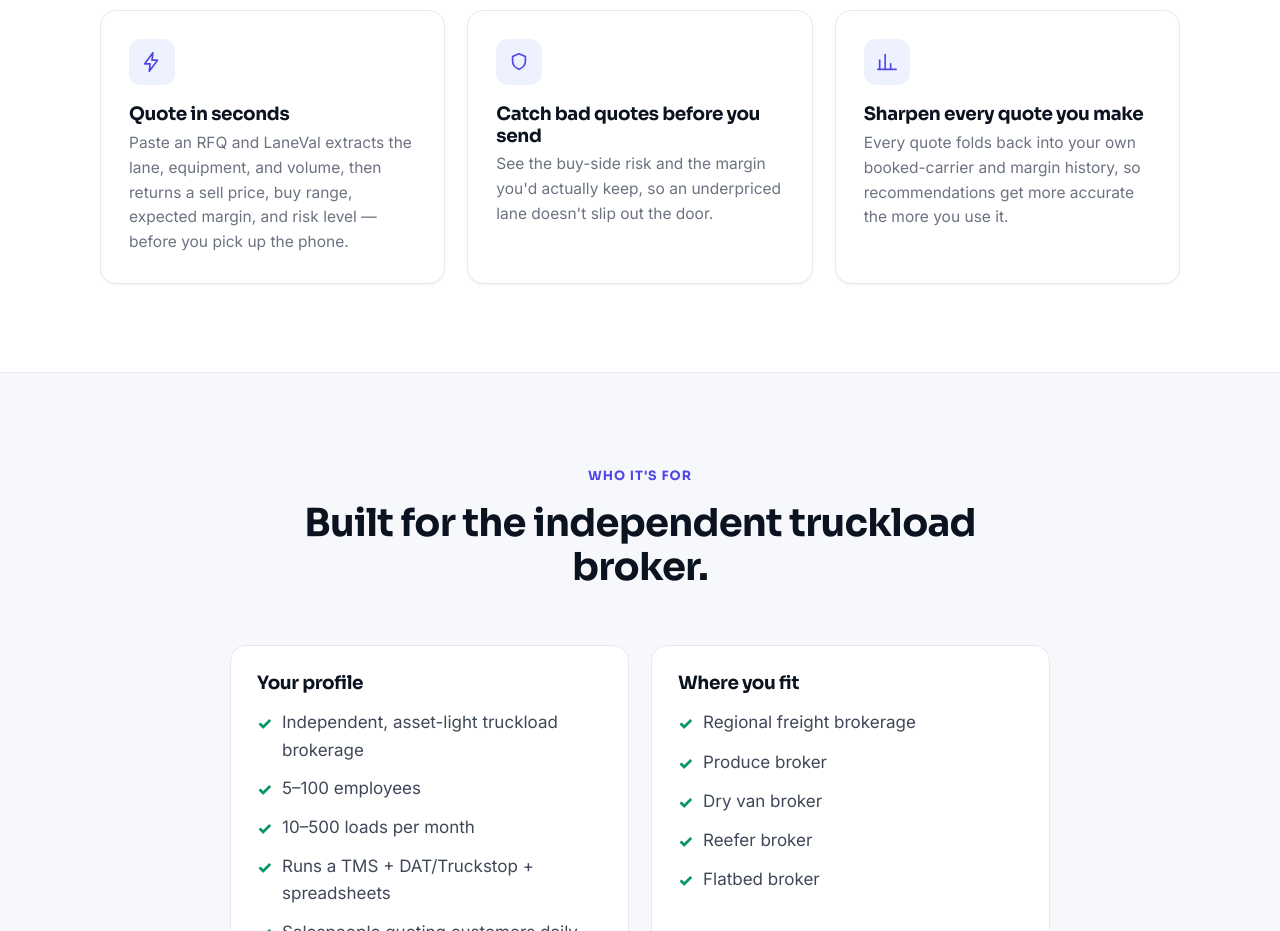
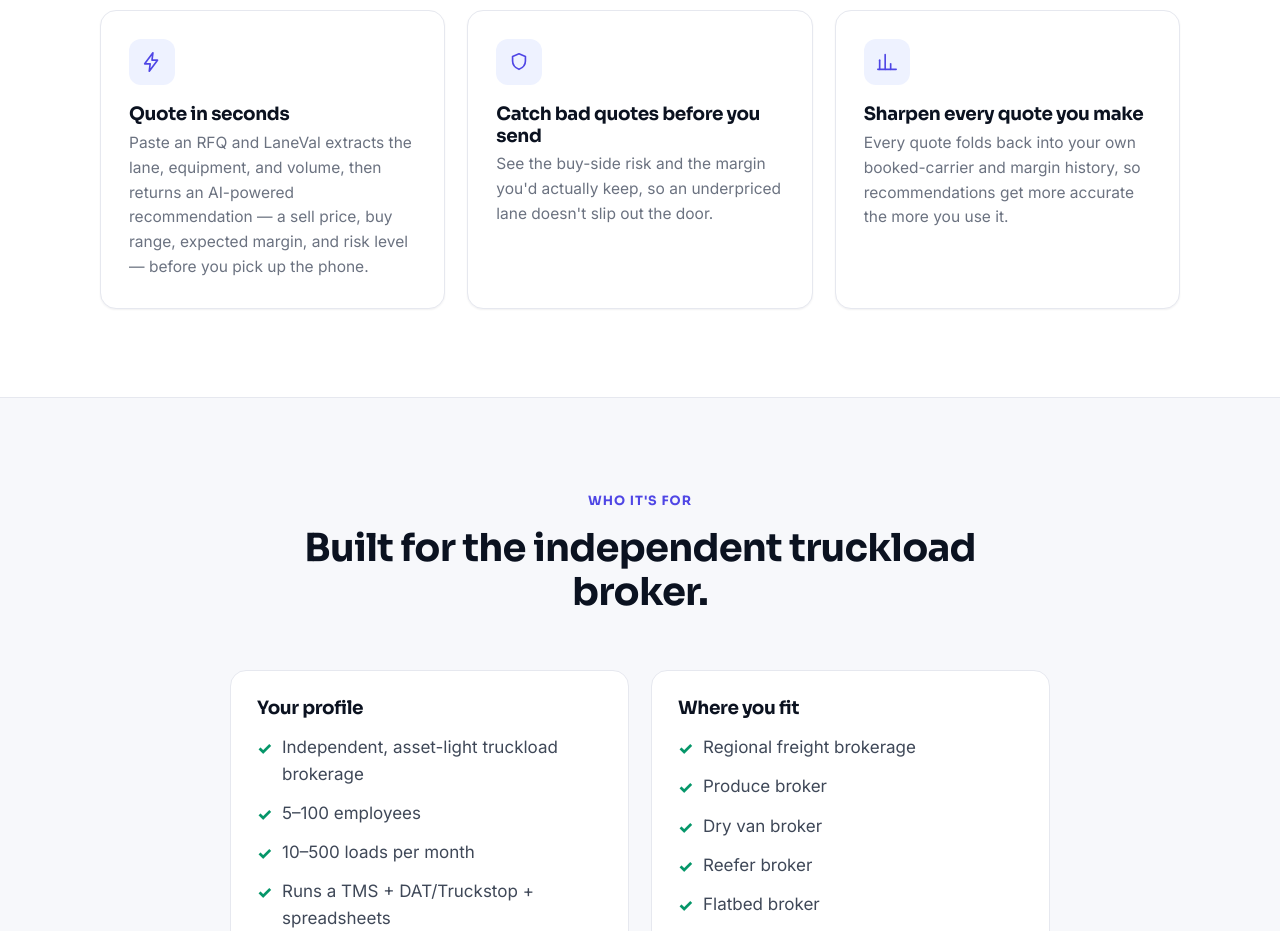
Before and after one commit to zlkca/laneval-landing-web, a website: page public/index.html in a window 1280 px wide. Shown: the part 3880-4811 px from the top of the page. Drawn offline with Linux system fonts and the light colour scheme.

Commit message:
fix: ai description

```diff
--- a/public/index.html
+++ b/public/index.html
@@ -374,7 +374,7 @@
               <svg viewBox="0 0 24 24" fill="none" stroke="currentColor" stroke-width="1.8" stroke-linecap="round" stroke-linejoin="round"><path d="M13 2L4 14h6l-1 8 9-12h-6l1-8z"/></svg>
             </div>
             <h3>Quote in seconds</h3>
-            <p>Paste an RFQ and LaneVal extracts the lane, equipment, and volume, then returns a sell price, buy range, expected margin, and risk level — before you pick up the phone.</p>
+            <p>Paste an RFQ and LaneVal extracts the lane, equipment, and volume, then returns an AI-powered recommendation — a sell price, buy range, expected margin, and risk level — before you pick up the phone.</p>
           </article>
           <article class="card">
             <div class="card-icon" aria-hidden="true">
```
